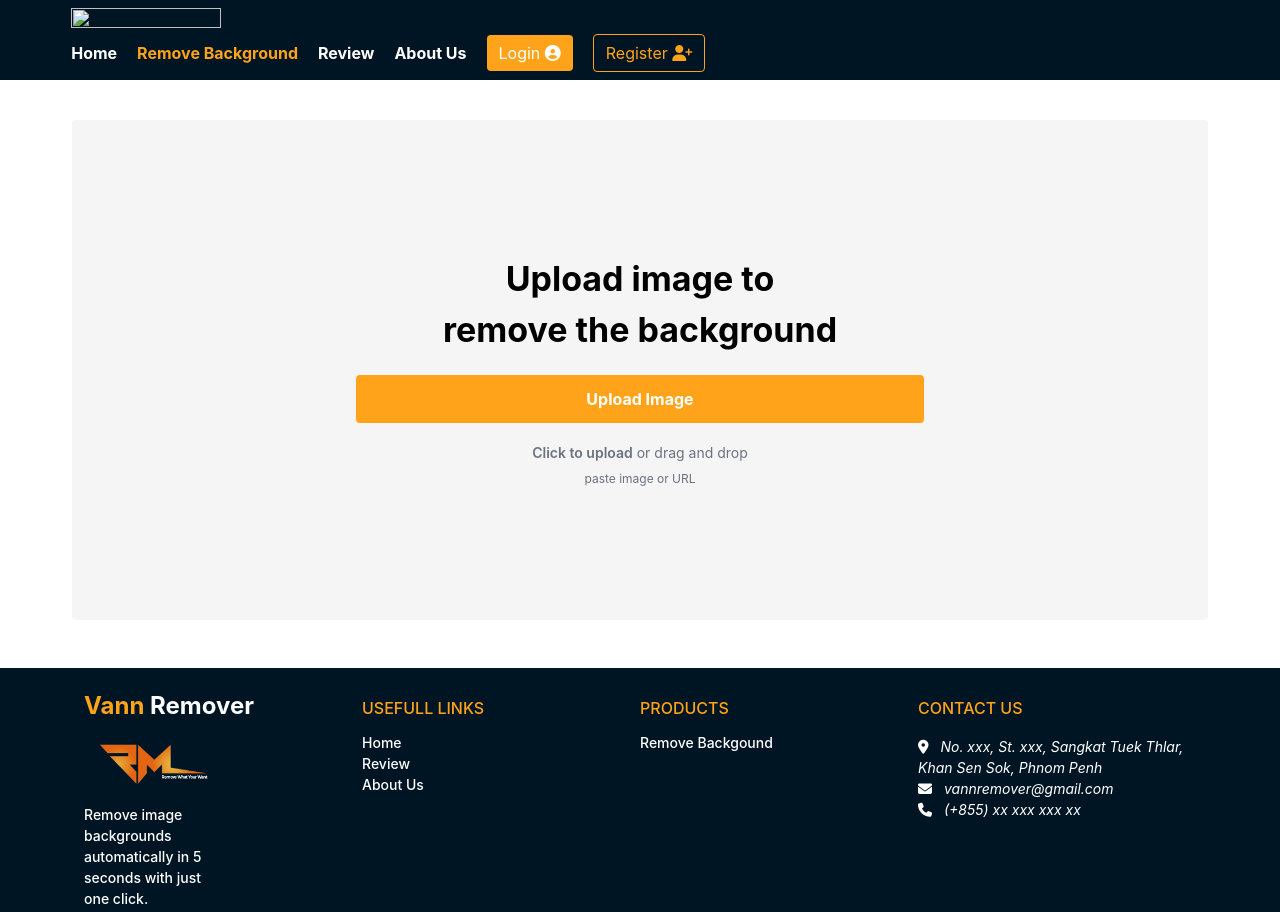
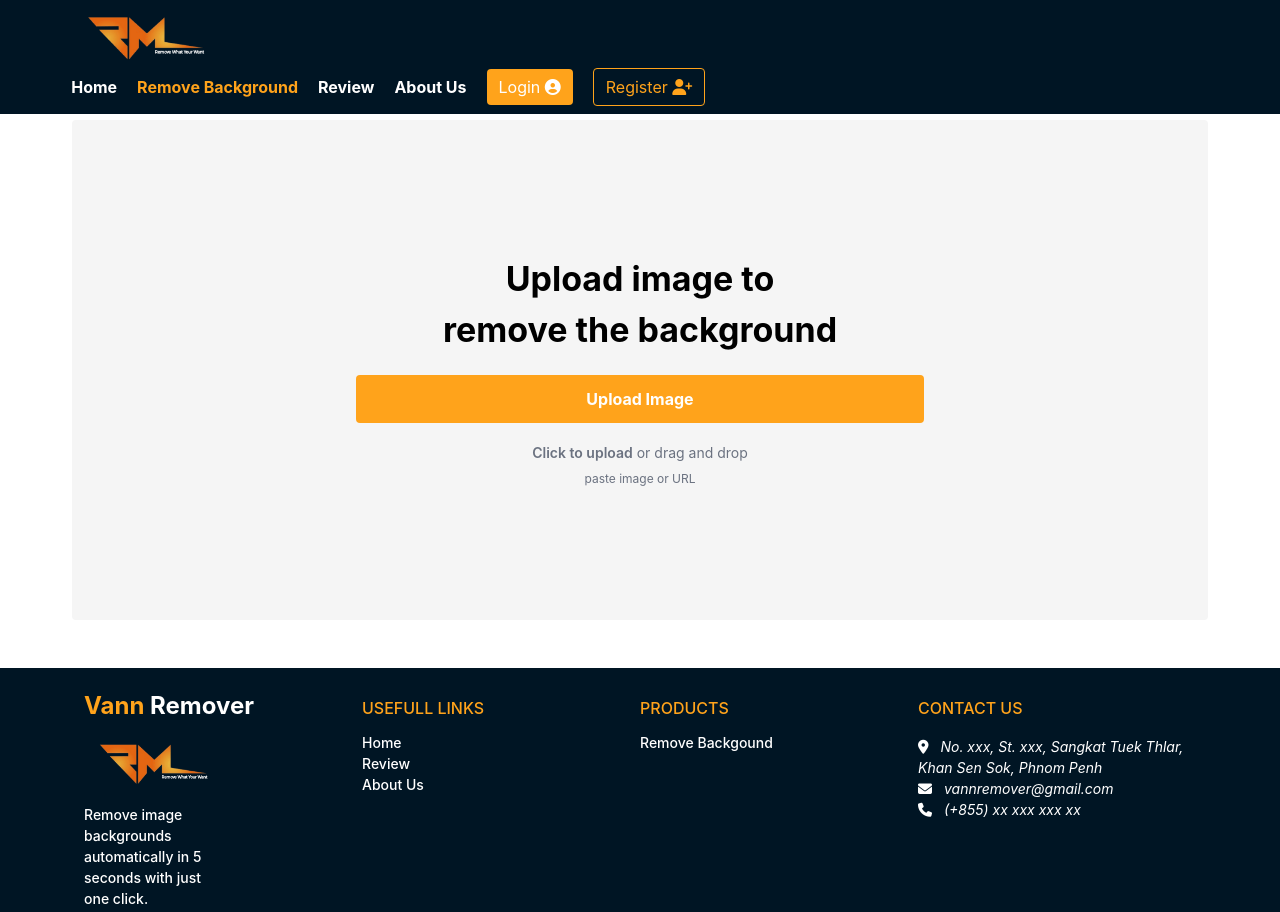
Before and after one commit to ingdavann/vann-remover, a website: page src/pages/remove.html in a window 1280 px wide. Shown: the top 912 px of the page. Drawn offline with nearby package versions, Linux system fonts and the light colour scheme; files that its build step writes are made by us from their sources; the site is published under a folder, as on GitHub Pages, so addresses that start at the root find nothing.

Commit message:
liked: config remove.html3

```diff
--- a/src/pages/remove.html
+++ b/src/pages/remove.html
@@ -19,7 +19,7 @@
           <section class="flex flex-wrap items-center justify-between">
             <!--Logo-->
             <a href="/index.html" class="w-[150px] object-cover">
-              <img src="/src/img/logo-1.png" alt="" class="w-full h-full">
+              <img src="../img/logo-1.png" alt="" class="w-full h-full">
             </a>
             <!--End Logo-->
 
```
